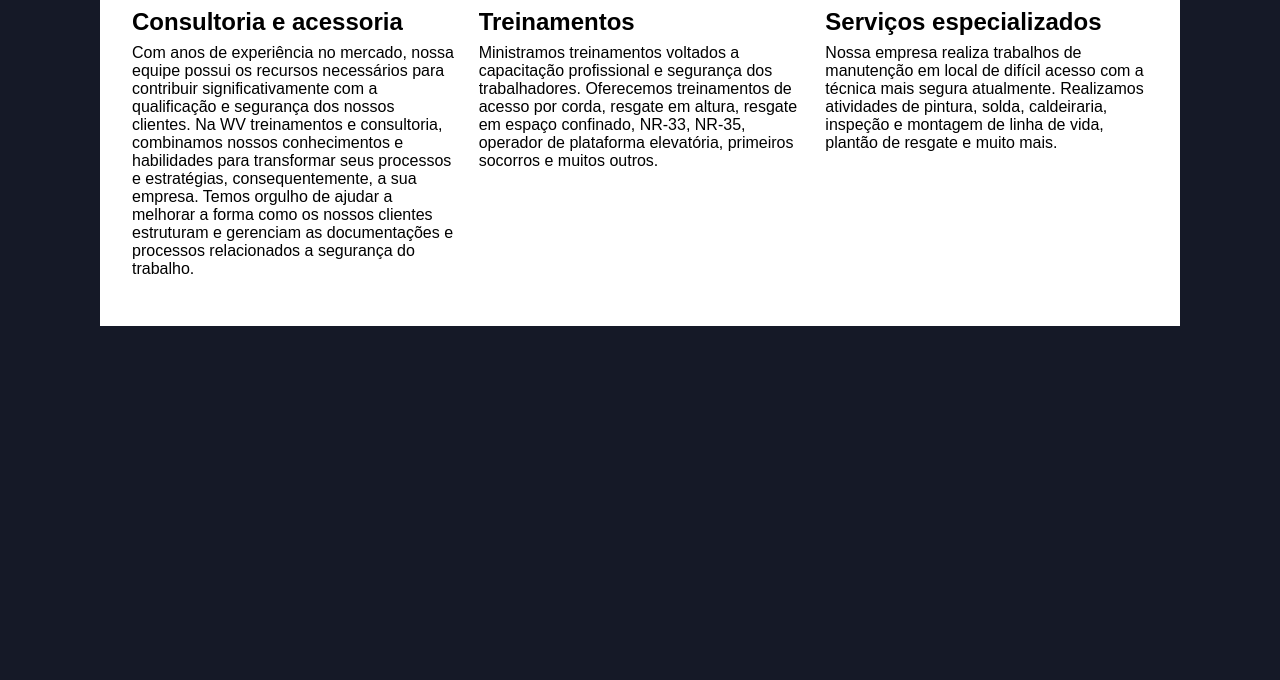
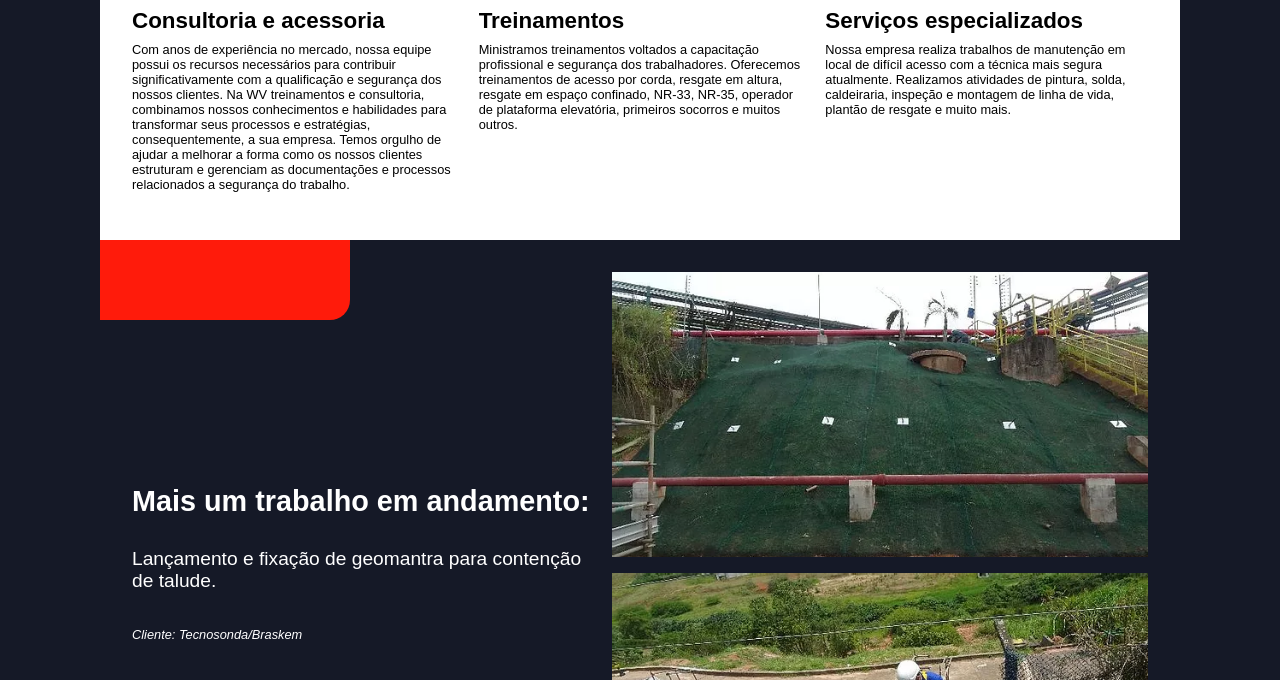
Before and after one commit to kevinmarquesp/WV_Treinamentos_e_Servicos, a plain HTML site: page index.html in a window 1280 px wide. Shown: the part 600-1280 px from the top of the page. Before the commit the page ends 926 px from the top, so only its background shows below. Drawn offline with Linux system fonts and the light colour scheme.

Commit message:
Portifolio criado, alguns erros de z-index com a navbar (mobile) foram corrigidos.

```diff
--- a/index.html
+++ b/index.html
@@ -77,6 +77,22 @@
                     </div>
                 </div>
             </section>
+
+            <section class="portifolio">
+                <div class="container">
+                    <div class="texto">
+                        <h2>Mais um trabalho em andamento:</h2>
+                        <p>Lançamento e fixação de geomantra para contenção de talude.</p>
+                        <p>
+                            <i>Cliente: Tecnosonda/Braskem</i>
+                        </p>
+                    </div>
+                    <div class="galeria">
+                        <img src="images/portifolio-soloGrampeado1.webp" alt="Lançamento e fixação de geomantra para contenção de talude | Cliente: Tecnosonda/Braskem">
+                        <img src="images/portifolio-soloGrampeado2.webp" alt="Lançamento e fixação de geomantra para contenção de talude | Cliente: Tecnosonda/Braskem">
+                    </div>
+                </div>
+            </section>
         </main>
 
         <script defer src="https://use.fontawesome.com/releases/v5.15.3/js/all.js" integrity="sha384-haqrlim99xjfMxRP6EWtafs0sB1WKcMdynwZleuUSwJR0mDeRYbhtY+KPMr+JL6f" crossorigin="anonymous"></script>
--- a/style/style.scss
+++ b/style/style.scss
@@ -19,7 +19,7 @@ a { text-decoration: none; }
 
 header {
     position: absolute;
-    width: 100%;
+    width: 100%; max-width: 1080px;
 
     .container {
         padding: 5px 10px;
@@ -36,6 +36,7 @@ header {
         nav {
             background-color: $blue;
             width: 256px; height: 100%;
+            z-index: 100;
 
             position: fixed;
             right: -100%; top: 0;
@@ -128,6 +129,38 @@ section.servicos {
     }
 }
 
+section.portifolio {
+    .container {
+        background-color: $blue;
+        color: white;
+
+        padding: 2rem;
+        display: flex;
+        flex-direction: column;
+        gap: 1.2rem;
+
+        .texto {
+            text-align: center;
+            display: flex;
+            flex-direction: column;
+            gap: 10px;
+
+            p {
+                i { font-size: .8rem; }
+            }
+        }
+        .galeria {
+            display: flex;
+            flex-direction: column;
+            gap: 1rem;
+
+            img {
+                width: 100%;
+            }
+        }
+    }
+}
+
 
 
 @media screen and (min-width: 768px) {
@@ -136,7 +169,7 @@ section.servicos {
     }
 
     header {
-        max-width: 1060px;
+        width: 100%;
 
         .container {
             #mobile-logo, #navbar-open
@@ -144,15 +177,15 @@ section.servicos {
 
             nav {
                 position: relative !important;
-                right: unset !important;
-                top: auto !important;
+                right: 0 !important;
+                top: 0 !important;
                 background: none;
 
                 display: flex;
                 align-items: center;
                 justify-content: space-between;
 
-                width: 100%; max-width: 1080px;
+                width: 100% !important;
                 padding: 5px 20px;
 
                 #desk-logo, #desk-button-contact
@@ -199,6 +232,39 @@ section.servicos {
         .container {
             .conteudo-texto {
                 flex-direction: row;
+                div {
+                    h3 { font-size: 1.4rem; }
+                    p { font-size: .8rem; }
+                }
+            }
+        }
+    }
+
+    section.portifolio {
+        .container {
+            flex-direction: row;
+            align-items: center;
+            font-size: 1.2rem;
+            position: relative;
+
+            &::before, &::after {
+                content: "";
+                background-color: $red;
+                width: 250px; height: 80px;
+
+                position: absolute;
+            }
+            &::before {
+                left: 0; top: 0;
+                border-radius: 0 0 20px 0;
+            }
+            &::after {
+                left: 0; bottom: 0;
+                border-radius: 0 20px 0 0;
+            }
+            .texto {
+                text-align: left;
+                gap: 30px;
             }
         }
     }
```
Also changed, not shown: style/style.css, 1 other file.
